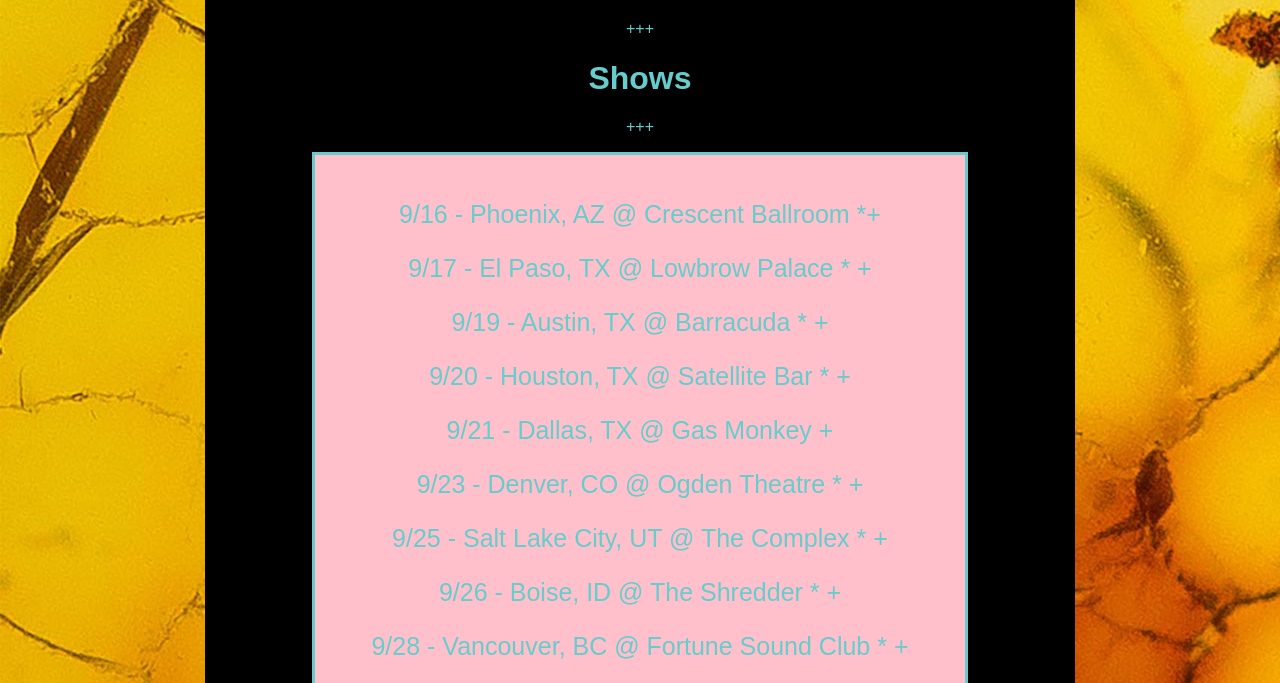
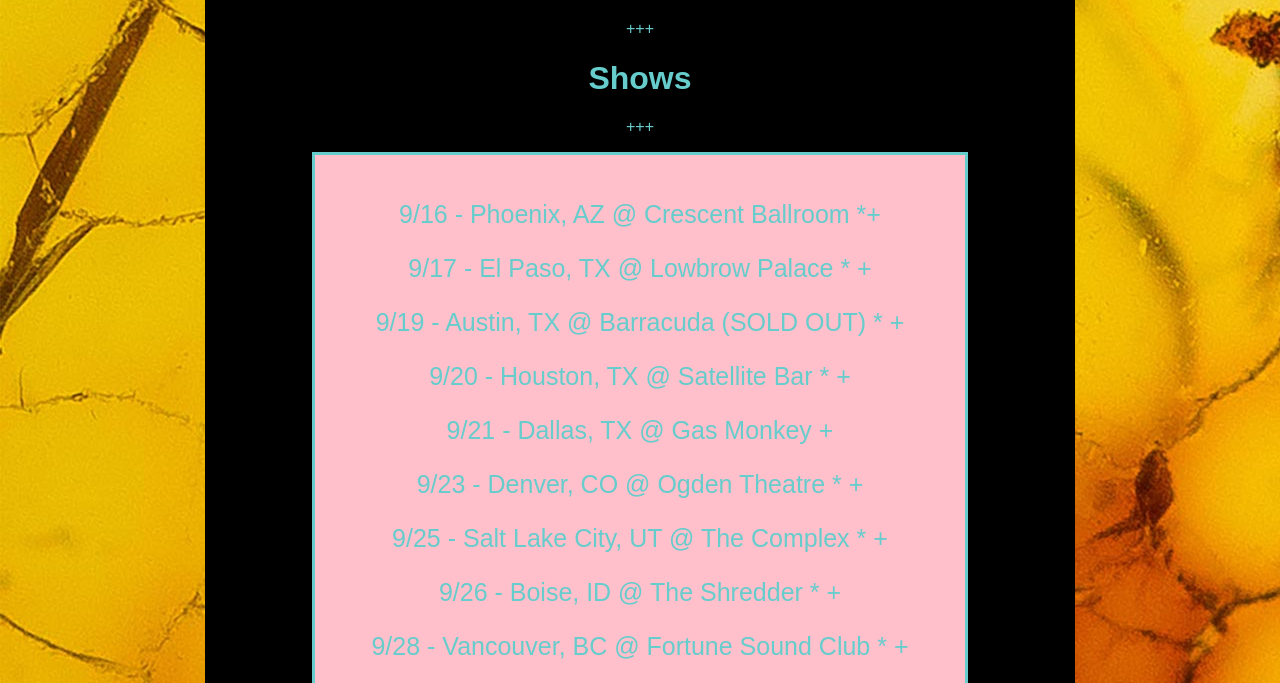
Before and after one commit to LilaRamani/crumb, a PHP site: page /index.html in a window 1280 px wide. Shown: the part 5817-6500 px from the top of the page. Run offline with PHP 8.4, Linux system fonts and the light colour scheme; some libraries are stand-ins or nearby versions.

Commit message:
Added san francisco show and denoted sold out austin and sf show

```diff
--- a/css/homepage.css
+++ b/css/homepage.css
@@ -1,5 +1,5 @@
 html, body {
-	height: 16500px;
+	height: 16600px;
 	width: 100%;
 	margin: 0;
 	padding: 0;
--- a/index.html
+++ b/index.html
@@ -74,7 +74,7 @@
                       <p><a target="_blank" href="https://www.eventbrite.com/e/crumb-tickets-63095552496">
                       9/17 - El Paso, TX @ Lowbrow Palace * +</a></p>
                       <p><a target="_blank" href="https://www.eventbrite.com/e/crumb-barracuda-tickets-63178860673?aff=Barracuda">
-                      9/19 - Austin, TX @ Barracuda * +</a></p>
+                      9/19 - Austin, TX @ Barracuda (SOLD OUT) * +</a></p>
                       <p><a target="_blank" href="https://www.eventbrite.com/e/crumb-tickets-63162400440">
                       9/20 - Houston, TX @ Satellite Bar * +</a></p>
                       <p><a target="_blank" href="https://www.ticketfly.com/purchase/event/1868866">
@@ -91,8 +91,10 @@
                       9/29 - Seattle, WA @ Neumos * +</a></p>
                       <p><a target="_blank" href="https://www.eventbrite.com/e/crumb-tickets-63091173398">
                       10/1 - Portland, OR @ Wonder Ballroom * +</a></p>
+                      <p><a target="_blank" href="https://www.eventbrite.com/e/crumb-tickets-63091956741">
+                      10/3 - San Francisco, CA @ Slim's * +</a></p>
                       <p><a target="_blank" href="https://crumbslims10042019.eventbrite.com">
-                      10/4 - San Francisco, CA @ Slim's * +</a></p>
+                      10/4 - San Francisco, CA @ Slim's (SOLD OUT) * +</a></p>
                       <p><a target="_blank" href="https://www.eventbrite.com/e/crumb-w-divino-nino-shormey-tickets-63312883539">
                       10/5 - Felton, CA @ Felton Music Hall * +</a></p>
                       <p><a target="_blank" href="https://www.eventbrite.com/e/crumb-divino-nino-shormey-tickets-63141465824">
```
